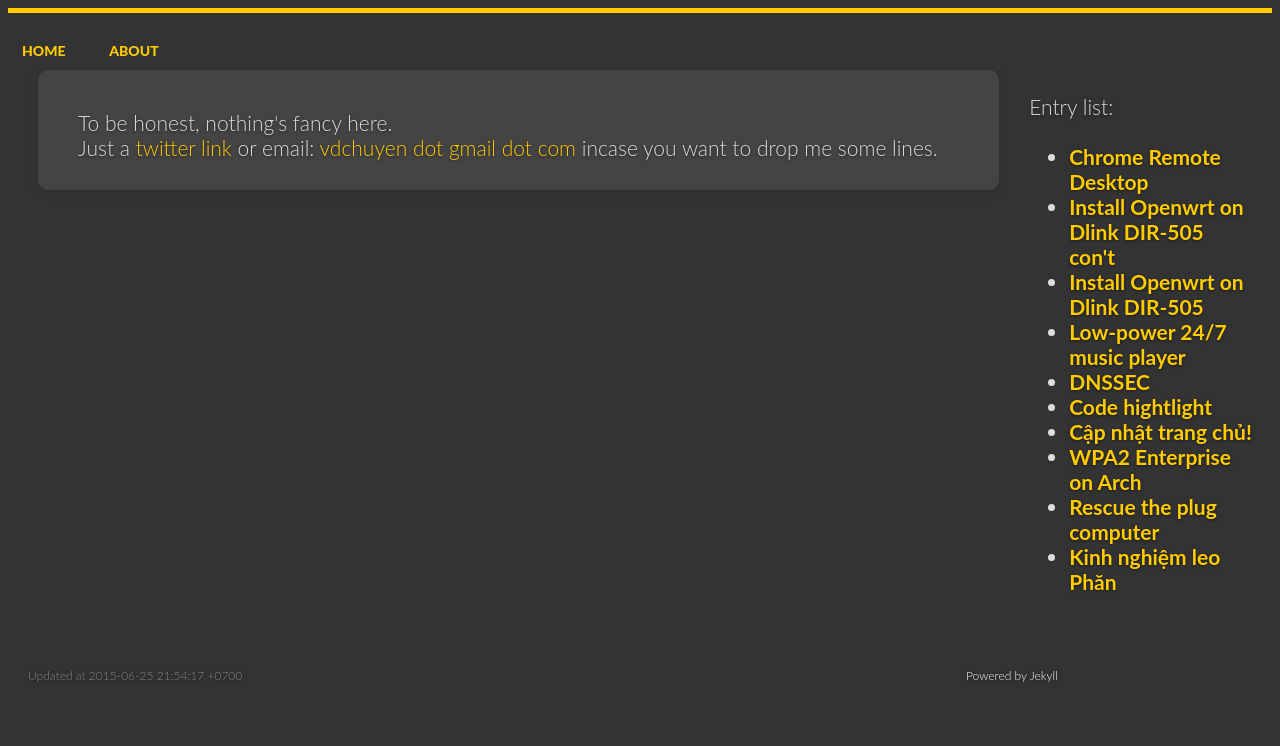
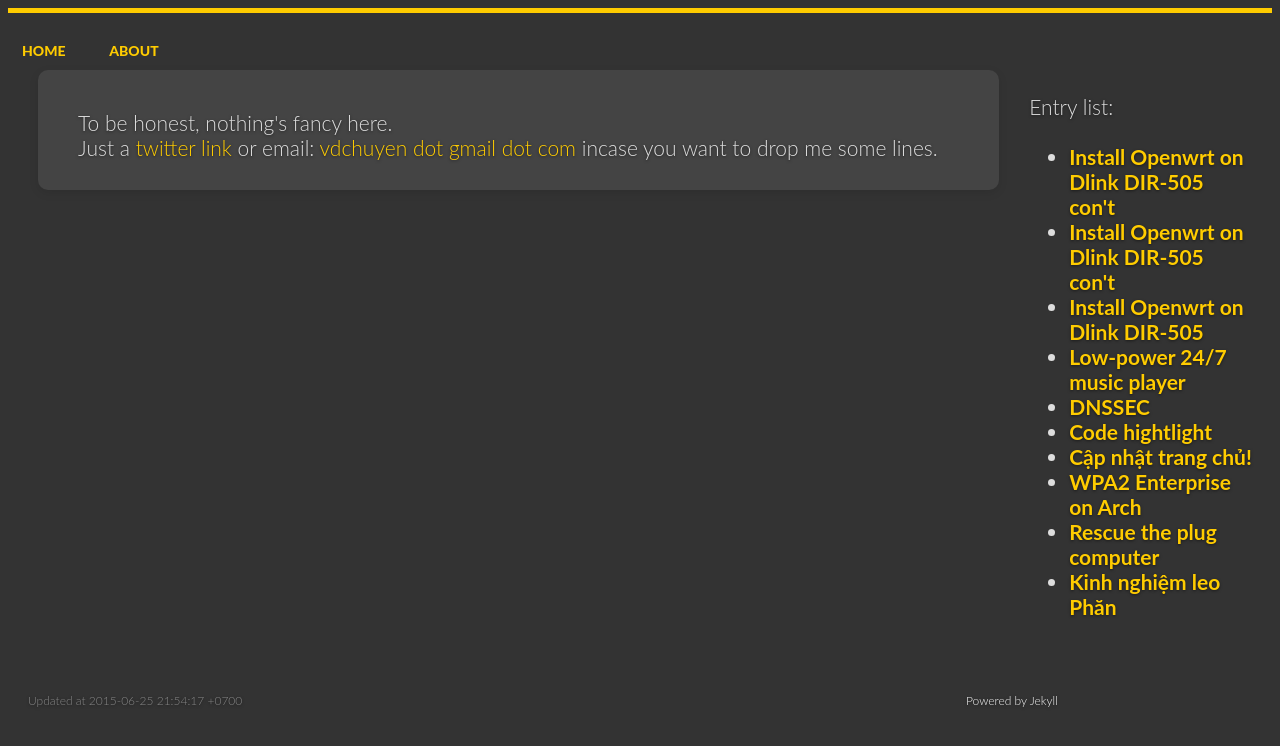
Before and after one commit to vdchuyen/chuyen-vn, a Jekyll site: the page built from about/index.html, in a window 1280 px wide. Shown: the top 746 px of the page. Built offline with Jekyll 4.4.1, drawn with Linux system fonts in a browser that asks for light colours.

```diff
--- a/_config.yml
+++ b/_config.yml
@@ -11,7 +11,6 @@ encoding:    utf-8
 future:      true
 show_drafts: nil
 limit_posts: 0
-#pygments:    true
 highlighter: true
 
 relative_permalinks: true
--- a/_posts/2015-06-25-chrome-remote-desktop.md
+++ b/_posts/2015-06-25-chrome-remote-desktop.md
@@ -1,3 +1,9 @@
+---
+layout: post
+title:  "Install Openwrt on Dlink DIR-505 con't"
+date:   2015-05-17 15:15:15
+categories: blog
+---
 
 Had known Parallels Access and use it with my Corporate desktop, it must say it's a good idea and solutions to by pass Corporate firewalls. Since PA use DNS traffic to control the host machine behind CF, I can use mobile or tablet to access the my computer inside my company network.
 
```
